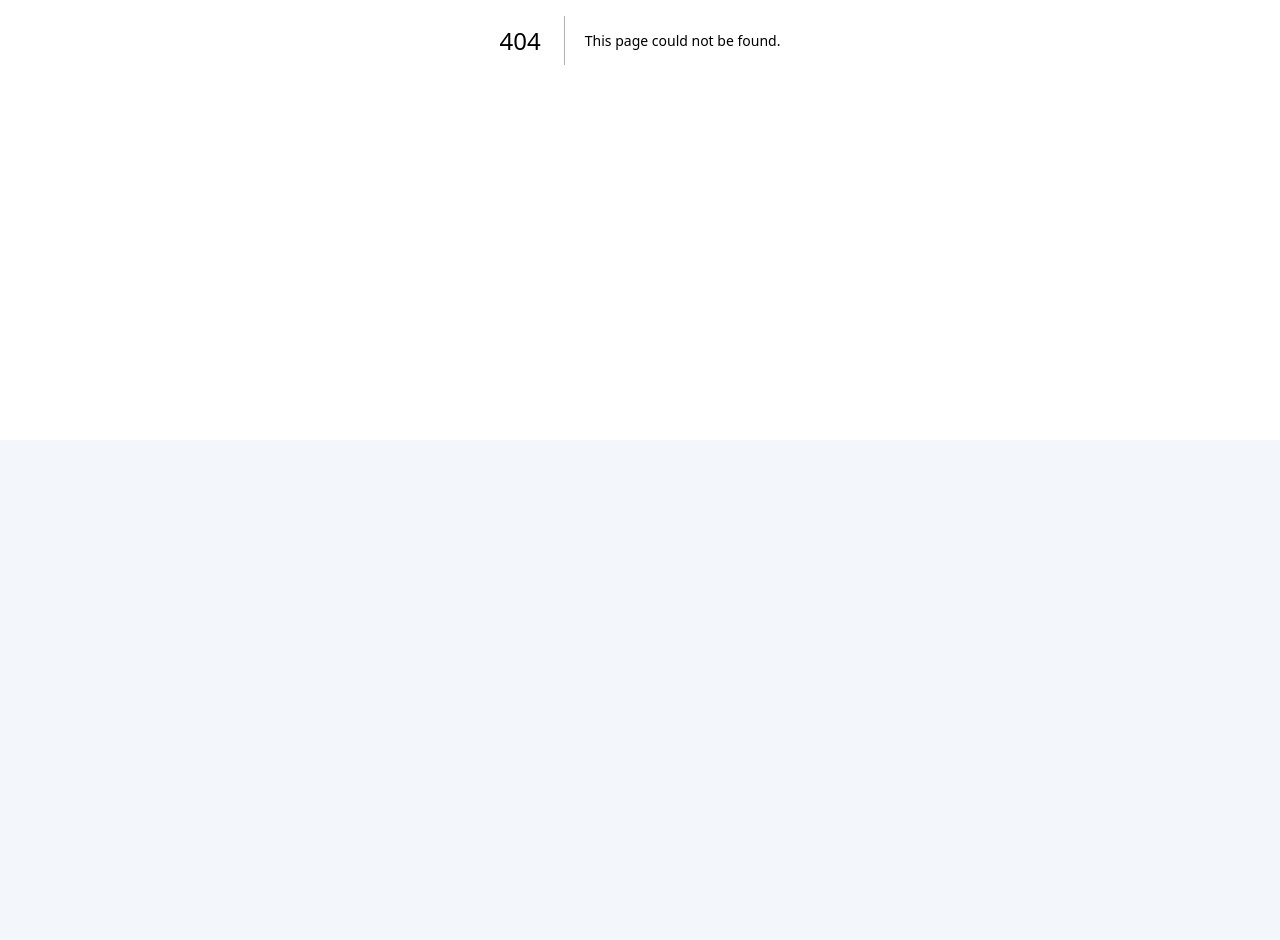
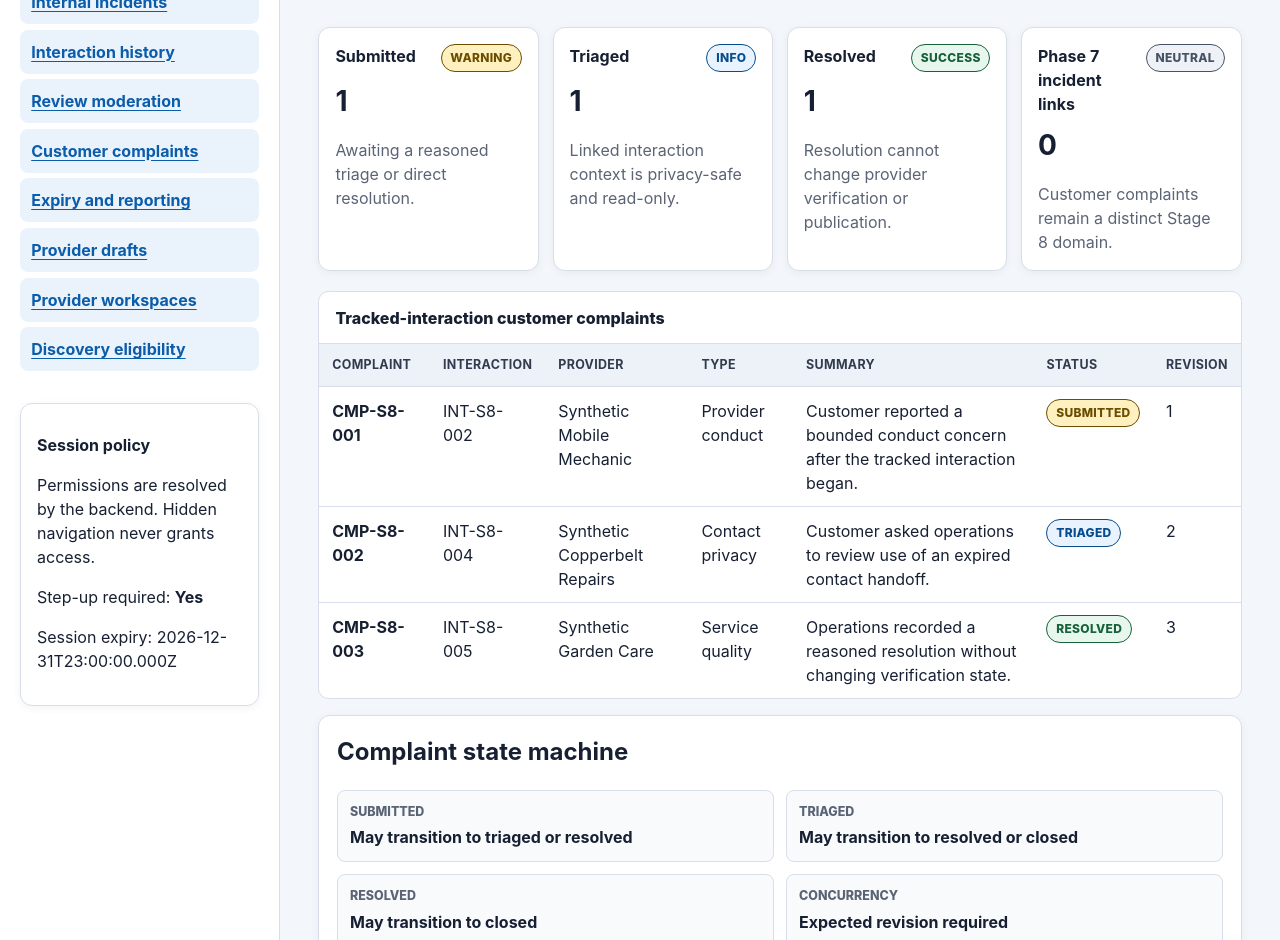
Before and after one commit to kudzimusar/direkt, a Next.js app in the folder admin/direkt-operations-portal/: page /operations/complaints in a window 1280 px wide. Before the commit this address had no page. Shown: the part 360-1300 px from the top of the page. Before the commit the page ends 800 px from the top, so only its background shows below. Built offline with nearby package versions, Linux system fonts and the light colour scheme.

Commit message:
feat(portal): add customer complaint workspace

```diff
--- /dev/null
+++ b/admin/direkt-operations-portal/src/app/operations/complaints/page.tsx
@@ -0,0 +1,189 @@
+import type { Metadata } from 'next';
+import {
+  DenseTableRegion,
+  MetricCard,
+  PermissionAction,
+  StatusPill,
+  WorkflowStateCard,
+  WorkspaceIntro,
+} from '@/components/operations-workspace';
+import { operationsEndpoints } from '@/lib/operations-api';
+import { syntheticSupervisorSession } from '@/lib/session';
+
+export const metadata: Metadata = { title: 'Customer complaints' };
+
+const complaints = [
+  {
+    id: 'CMP-S8-001',
+    interaction: 'INT-S8-002',
+    provider: 'Synthetic Mobile Mechanic',
+    type: 'Provider conduct',
+    summary: 'Customer reported a bounded conduct concern after the tracked interaction began.',
+    status: 'Submitted',
+    tone: 'warning' as const,
+    revision: 1,
+  },
+  {
+    id: 'CMP-S8-002',
+    interaction: 'INT-S8-004',
+    provider: 'Synthetic Copperbelt Repairs',
+    type: 'Contact privacy',
+    summary: 'Customer asked operations to review use of an expired contact handoff.',
+    status: 'Triaged',
+    tone: 'info' as const,
+    revision: 2,
+  },
+  {
+    id: 'CMP-S8-003',
+    interaction: 'INT-S8-005',
+    provider: 'Synthetic Garden Care',
+    type: 'Service quality',
+    summary: 'Operations recorded a reasoned resolution without changing verification state.',
+    status: 'Resolved',
+    tone: 'success' as const,
+    revision: 3,
+  },
+] as const;
+
+export default function CustomerComplaintsPage() {
+  return (
+    <section aria-labelledby="customer-complaints-heading">
+      <WorkspaceIntro
+        eyebrow="Stage 8F · customer complaint linkage"
+        title="Customer complaints"
+        description="Customer-owned complaints are linked to tracked interactions and processed through a separate state machine from Phase 7 internal incidents."
+        headingId="customer-complaints-heading"
+      >
+        <PermissionAction
+          session={syntheticSupervisorSession}
+          permission="operations.complaints.manage"
+          label="Open complaint transition"
+          deniedLabel="Transition denied"
+          accessKey="c"
+        />
+      </WorkspaceIntro>
+
+      <div className="metric-grid" aria-label="Customer complaint summary">
+        <MetricCard
+          label="Submitted"
+          value="1"
+          note="Awaiting a reasoned triage or direct resolution."
+          tone="warning"
+        />
+        <MetricCard
+          label="Triaged"
+          value="1"
+          note="Linked interaction context is privacy-safe and read-only."
+          tone="info"
+        />
+        <MetricCard
+          label="Resolved"
+          value="1"
+          note="Resolution cannot change provider verification or publication."
+          tone="success"
+        />
+        <MetricCard
+          label="Phase 7 incident links"
+          value="0"
+          note="Customer complaints remain a distinct Stage 8 domain."
+          tone="neutral"
+        />
+      </div>
+
+      <DenseTableRegion label="Synthetic customer complaint queue">
+        <table>
+          <caption>Tracked-interaction customer complaints</caption>
+          <thead>
+            <tr>
+              <th scope="col">Complaint</th>
+              <th scope="col">Interaction</th>
+              <th scope="col">Provider</th>
+              <th scope="col">Type</th>
+              <th scope="col">Summary</th>
+              <th scope="col">Status</th>
+              <th scope="col">Revision</th>
+            </tr>
+          </thead>
+          <tbody>
+            {complaints.map((complaint) => (
+              <tr key={complaint.id} data-queue-row tabIndex={0}>
+                <th scope="row">{complaint.id}</th>
+                <td>{complaint.interaction}</td>
+                <td>{complaint.provider}</td>
+                <td>{complaint.type}</td>
+                <td>{complaint.summary}</td>
+                <td>
+                  <StatusPill tone={complaint.tone}>{complaint.status}</StatusPill>
+                </td>
+                <td>{complaint.revision}</td>
+              </tr>
+            ))}
+          </tbody>
+        </table>
+      </DenseTableRegion>
+
+      <section className="workspace-panel" aria-labelledby="complaint-state-heading">
+        <h2 id="complaint-state-heading">Complaint state machine</h2>
+        <dl className="definition-grid">
+          <div>
+            <dt>Submitted</dt>
+            <dd>May transition to triaged or resolved</dd>
+          </div>
+          <div>
+            <dt>Triaged</dt>
+            <dd>May transition to resolved or closed</dd>
+          </div>
+          <div>
+            <dt>Resolved</dt>
+            <dd>May transition to closed</dd>
+          </div>
+          <div>
+            <dt>Concurrency</dt>
+            <dd>Expected revision required</dd>
+          </div>
+          <div>
+            <dt>Audit</dt>
+            <dd>Operator, reason and policy version recorded</dd>
+          </div>
+          <div>
+            <dt>Phase 7 incidents</dt>
+            <dd>Not joined or exposed</dd>
+          </div>
+        </dl>
+      </section>
+
+      <div className="workflow-state-grid" aria-label="Customer complaint critical states">
+        <WorkflowStateCard
+          state="loading"
+          title="Complaints loading"
+          description="The shell excludes customer contact and private evidence."
+          tone="info"
+        />
+        <WorkflowStateCard
+          state="empty"
+          title="No customer complaints"
+          description="An empty queue is distinct from the internal incident queue."
+          tone="neutral"
+        />
+        <WorkflowStateCard
+          state="stale_revision"
+          title="Complaint changed"
+          description="Refresh before retrying a reasoned transition."
+          tone="warning"
+        />
+        <WorkflowStateCard
+          state="access_denied"
+          title="Manage permission required"
+          description="Auditors can read safe projections but cannot mutate complaint state."
+          tone="danger"
+        />
+      </div>
+
+      <p className="api-boundary-note">
+        API-only boundaries: <code>{operationsEndpoints.interactionComplaints}</code> and{' '}
+        <code>{operationsEndpoints.interactionComplaintTransition('complaint-id')}</code>. Internal
+        incidents remain at <code>{operationsEndpoints.incidents}</code>.
+      </p>
+    </section>
+  );
+}
```
